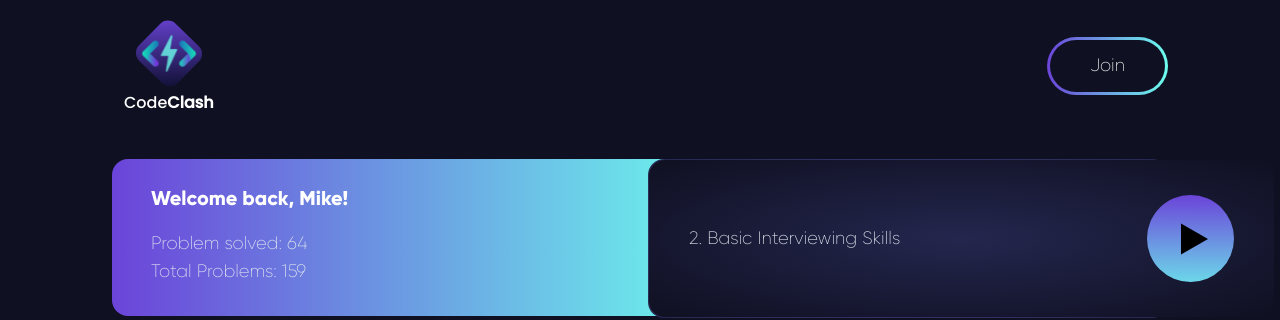
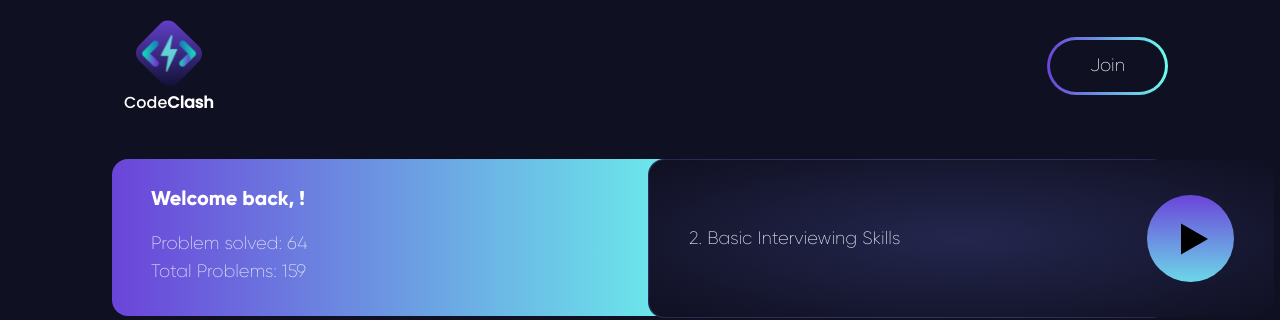
Before and after one commit to upe-webdev-2/codeclash-frontend, a Next.js app: page /profile in a window 1280 px wide. Shown: the top 320 px of the page. Built offline with nearby package versions, Linux system fonts and the light colour scheme; no server answers.

Commit message:
name is from useSession

```diff
--- a/src/pages/profile.tsx
+++ b/src/pages/profile.tsx
@@ -14,8 +14,7 @@ const DOM = () => {
   const radialBackground =
     "bg-gradient-radial from-cardGradient-primary to-cardGradient-secondary";
 
-  const user = "Mike";
-
+  const user = useSession().data?.user?.name;
   return (
     <>
       <Navbar />
@@ -31,7 +30,9 @@ const DOM = () => {
           <div className="text-slate-200 mx-9 pr-32 text-lg">
             Problem solved: 64
           </div>
-          <div className="text-slate-200 mx-9 pr-32 -mt-4 text-lg">Total Problems: 159</div>
+          <div className="text-slate-200 mx-9 pr-32 -mt-4 text-lg">
+            Total Problems: 159
+          </div>
         </div>
 
         {/* Video recommendation */}
```
